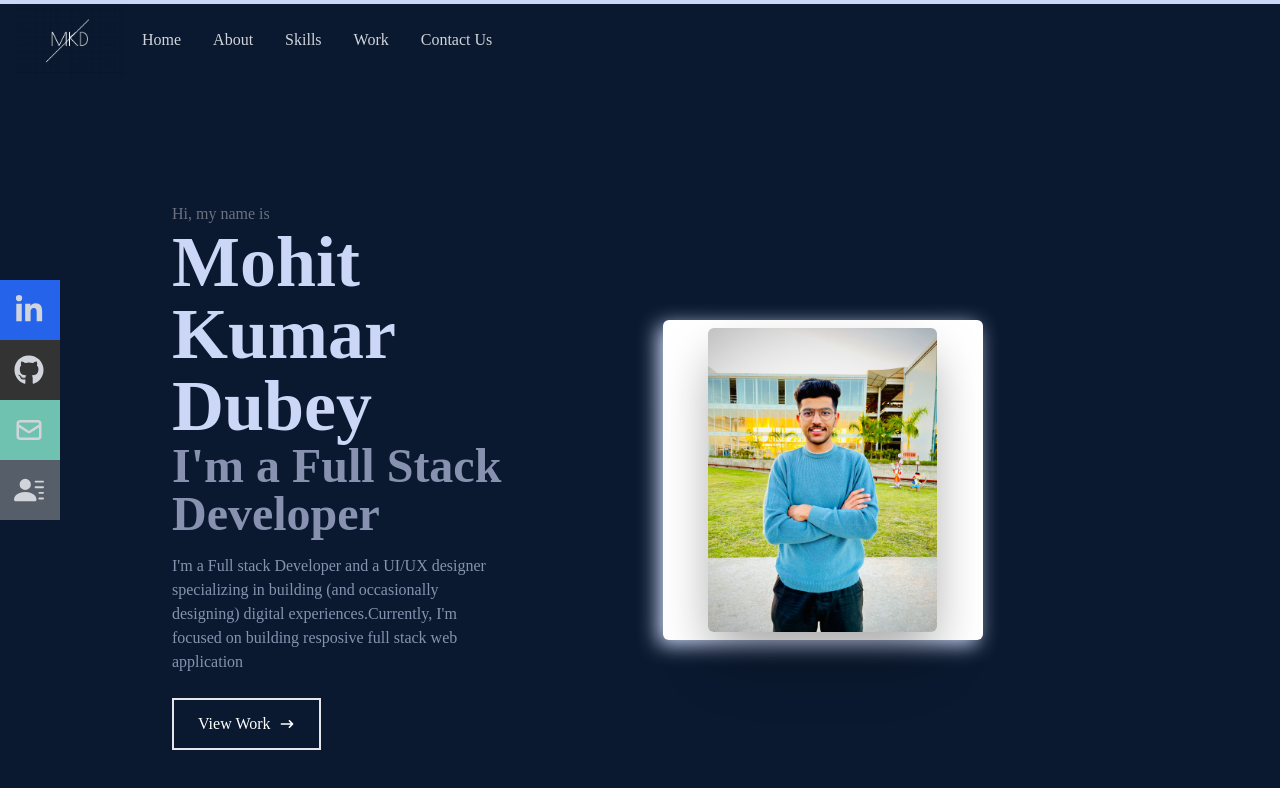
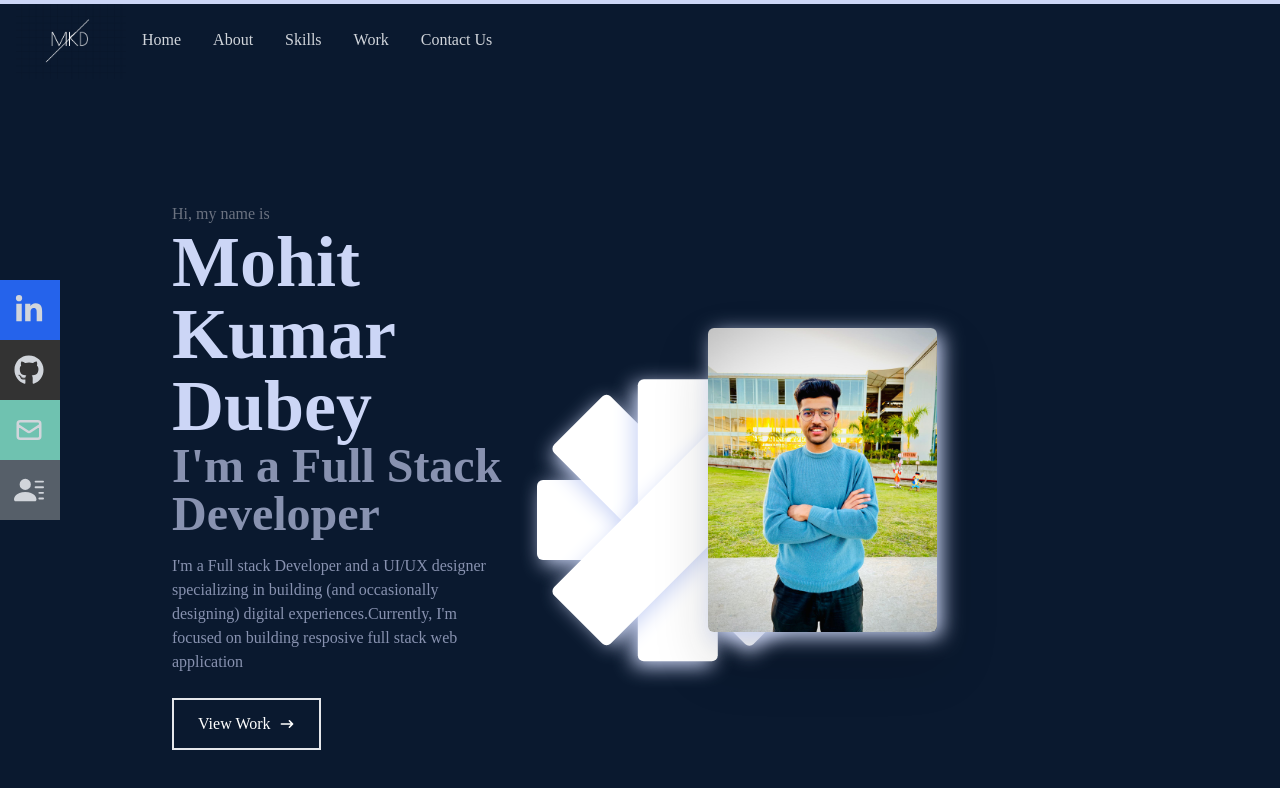
Before and after one commit to Mohit030802/Portfolio, a React (Create React App) app: page / in a window 1280 px wide. Shown: the top 788 px of the page. Built offline with nearby package versions, Linux system fonts and the light colour scheme.

Commit message:
animation added

```diff
--- a/src/components/Home.jsx
+++ b/src/components/Home.jsx
@@ -70,18 +70,37 @@ const Home = () => {
         </div>
 
         <div className='flex justify-center items-center '>
-          <motion.div
-            className='absolute bg-white w-[25%] h-[40%] transform rotate-90 z-0 rounded-md shadow-[5px_5px_20px_rgb(204,214,246)]'
-            initial={{ opacity: 0 }}
-            animate={{ opacity: 1 }}
-            transition={{ delay: 0.5, duration: 1 }}
-          />
+          <motion.div initial={{ opacity: 0 }}
+              animate={{ opacity: 1 }}
+              transition={{ delay: 0.25, duration: 2 }} variants={fadeInVariants}>
+
+            <motion.div initial='hidden'
+            animate='visible'
+            transition={{ delay: 0.5, duration: 2 }} variants={fadeInVariants}
+              className='absolute bg-white w-[22%] h-[10%] transform rotate-0 z-0 rounded-md shadow-[5px_5px_20px_rgb(204,214,246)]'
+
+            />
+            <motion.div initial='hidden'
+            animate='visible'
+            transition={{ delay: 0.75, duration: 2 }} variants={fadeInVariants}
+              className='absolute bg-white w-[22%] h-[10%] transform rotate-45 z-0 rounded-md shadow-[5px_5px_20px_rgb(204,214,246)]'
+            />
+            <motion.div initial='hidden'
+            animate='visible'
+            transition={{ delay: 1, duration: 2 }} variants={fadeInVariants}
+              className='absolute bg-white w-[22%] h-[10%] transform rotate-90 z-0 rounded-md shadow-[5px_5px_20px_rgb(204,214,246)]'
+            />
+            < motion.div initial='hidden'
+            animate='visible'
+            transition={{ delay: 1.25, duration: 2 }} variants={fadeInVariants}
+              className='absolute bg-white w-[22%] h-[10%] transform -rotate-45 z-0 rounded-md shadow-[5px_5px_20px_rgb(204,214,246)]'
+            />
+          </motion.div>
           <motion.div
             className='flex justify-center items-center z-5 '
-
           >
 
-            <motion.img className='w-[40%] h-[20%] drop-shadow-2xl shadow-2xl rounded-md  ' variants={fadeInVariants} src={me} alt="" />
+            <motion.img className='w-[40%] h-[20%] drop-shadow-2xl  rounded-md shadow-[5px_5px_20px_rgb(204,214,246)] ' variants={fadeInVariants} src={me} alt="" />
           </motion.div>
         </div>
       </motion.div>
```
